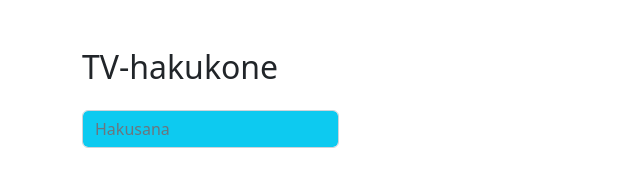
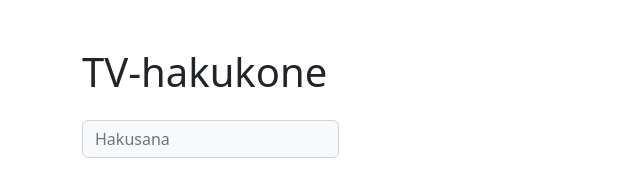
Before and after one commit to Velimah/digital-media, a plain HTML site: page jquery+ajax/ajax.html in a window 1280 px wide. Shown: the whole page, without its empty margins (0-640 px from the left). Drawn offline with nearby package versions, Linux system fonts and the light colour scheme.

Commit message:
Bootstrap 2

```diff
--- a/jquery+ajax/ajax.html
+++ b/jquery+ajax/ajax.html
@@ -14,9 +14,9 @@
 
 	<form id ="hakulomake" action="https://api.tvmaze.com/search/shows?q=">
 		<div class="form-group row my-5">
-			<label for="inputWord"><h2>TV-hakukone</h2></label>
+			<h1>TV-hakukone</h1>
 			<div class="col-auto my-3">
-				<input type="text" class="form-control text-bg-info" name="q" id="inputWord" placeholder="Hakusana">
+				<input type="text" class="form-control text-bg-light" name="q" placeholder="Hakusana">
 			</div>
 		</div>
 	</form>
```
